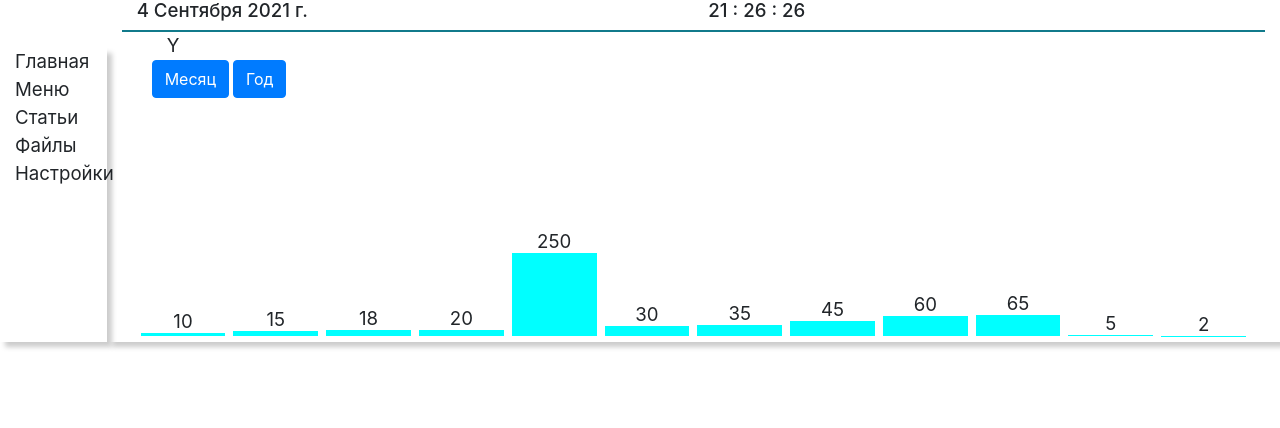
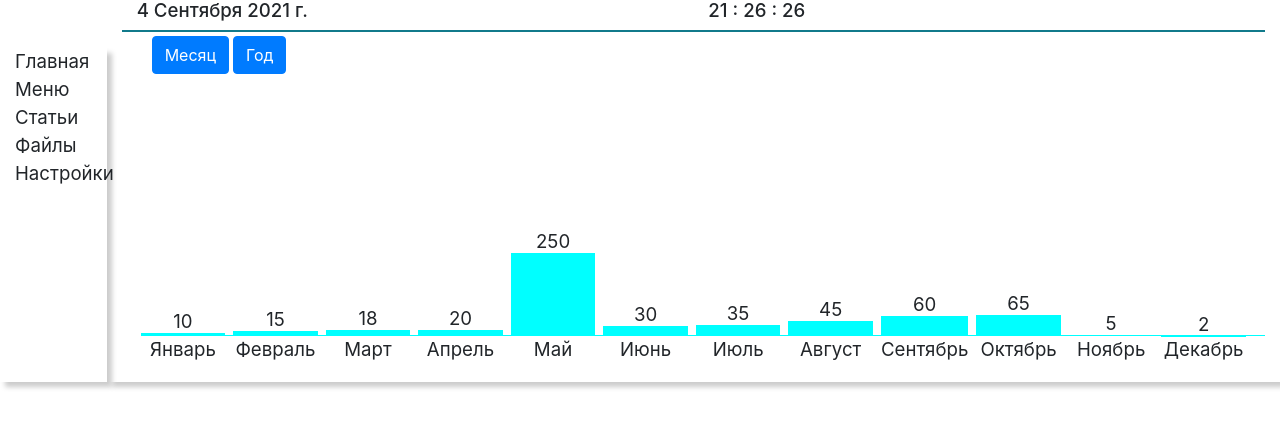
Before and after one commit to dimaarion/metrika, a React (Create React App) app: page / in a window 1280 px wide. Shown: the top 428 px of the page. Built offline with nearby package versions, Linux system fonts and the light colour scheme.

Commit message:
dimaarion/metrika.git

```diff
--- a/public/host/month.json
+++ b/public/host/month.json
@@ -1,126 +1,157 @@
 [
   {
     "id": 1,
-    "host": 100
+    "host": 100,
+    "name": 1
   },
   {
     "id": 2,
-    "host": 150
+    "host": 150,
+    "name": 2
   },
   {
     "id": 3,
-    "host": 180
+    "host": 180,
+    "name": 3
   },
   {
     "id": 4,
-    "host": 200
+    "host": 200,
+    "name": 4
   },
   {
     "id": 5,
-    "host": 250
+    "host": 250,
+    "name": 5
   },
   {
     "id": 6,
-    "host": 30
+    "host": 30,
+    "name": 6
   },
   {
     "id": 7,
-    "host": 35
+    "host": 35,
+    "name": 7
   },
   {
     "id": 8,
-    "host": 45
+    "host": 45,
+    "name": 8
   },
   {
     "id": 9,
-    "host": 60
+    "host": 60,
+    "name": 9
   },
   {
     "id": 10,
-    "host": 65
+    "host": 65,
+    "name": 10
   },
   {
     "id": 11,
-    "host": 5
+    "host": 5,
+    "name": 11
   },
   {
     "id": 12,
-    "host": 2
+    "host": 2,
+    "name": 12
   },
   {
     "id": 13,
-    "host": 2
+    "host": 2,
+    "name": 13
   },
   {
     "id": 14,
-    "host": 2
+    "host": 2,
+    "name": 14
   },
   {
     "id": 15,
-    "host": 2
+    "host": 2,
+    "name": 15
   },
   {
     "id": 16,
-    "host": 2
+    "host": 2,
+    "name": 16
   },
   {
     "id": 17,
-    "host": 2
+    "host": 2,
+    "name": 17
   },
   {
     "id": 18,
-    "host": 2
+    "host": 2,
+    "name": 18
   },
   {
     "id": 19,
-    "host": 2
+    "host": 2,
+    "name": 19
   },
   {
     "id": 20,
-    "host": 2
+    "host": 2,
+    "name": 20
   },
   {
     "id": 21,
-    "host": 2
+    "host": 2,
+    "name": 21
   },
   {
     "id": 22,
-    "host": 2
+    "host": 2,
+    "name": 22
   },
   {
     "id": 23,
-    "host": 2
+    "host": 2,
+    "name": 23
   },
   {
     "id": 24,
-    "host": 2
+    "host": 2,
+    "name": 24
   },
   {
     "id": 25,
-    "host": 2
+    "host": 2,
+    "name": 25
   },
   {
     "id": 26,
-    "host": 2
+    "host": 2,
+    "name": 26
   },
   {
     "id": 27,
-    "host": 2
+    "host": 2,
+    "name": 8
   },
   {
     "id": 28,
-    "host": 2
+    "host": 2,
+    "name": 28
   },
   {
     "id": 29,
-    "host": 2
+    "host": 2,
+    "name": 29
   },
   {
     "id": 30,
-    "host": 2
+    "host": 2,
+    "name": 30
   },
   {
     "id": 31,
-    "host": 2
+    "host": 2,
+    "name": 31
   }
 ]
--- a/src/Host.js
+++ b/src/Host.js
@@ -13,6 +13,7 @@ export default function Host(props) {
   };
   const [buttonActive, SetButtonActive] = useState("Y");
   function hostGrafick(arr) {
+    if (arr !== undefined) {
       return arr.map((x) => (
         <div key={x.name + x.id} className="col-sm p-1">
           <div
@@ -26,13 +27,16 @@ export default function Host(props) {
               {x.host}
             </div>
           </div>
+          <div className="text-center">{x.name}</div>
         </div>
       ));
+    } else {
+      return <div>err</div>;
+    }
   }
   return (
     <div className="col-sm" style={styles.hostBlock}>
-      <div className="col-sm buttonHost">
-        {buttonActive}
+      <div className="col-sm buttonHost mt-1">
         <div className="row">
           <div className="pr-1">
             <button
@@ -56,41 +60,10 @@ export default function Host(props) {
       </div>
 
       <div className="row">
-        {buttonActive === "Y"
-          ? props.hostY.map((x) => (
-              <div key={x.name + x.id} className="col-sm p-1">
-                <div
-                  className="hostY"
-                  style={{
-                    height: procent(h, x.host) + "px",
-                    marginTop: h - procent(h, x.host) + "px"
-                  }}
-                >
-                  <div className="text-center" style={styles.hostYNum}>
-                    {x.host}
+        {buttonActive === "Y" ? hostGrafick(props.hostY) : ""}
+        {buttonActive === "M" ? hostGrafick(props.mount) : ""}
       </div>
-                </div>
-              </div>
-            ))
-          : ""}
-        {buttonActive === "M"
-          ? props.mount.map((x) => (
-              <div key={x.name + x.id} className="col-sm p-1">
-                <div
-                  className="hostY"
-                  style={{
-                    height: procent(h, x.host) + "px",
-                    marginTop: h - procent(h, x.host) + "px"
-                  }}
-                >
-                  <div className="text-center" style={styles.hostYNum}>
-                    {x.host}
-                  </div>
-                </div>
-              </div>
-            ))
-          : ""}
-      </div>
+      <div className="hostGrafikName"></div>
     </div>
   );
 }
--- a/src/css/host.css
+++ b/src/css/host.css
@@ -10,5 +10,12 @@
 }
 .metrika {
   height: 100%;
-  padding-bottom: 10px;
+  padding-bottom: 50px;
 }
+.hostGrafikName {
+  background-color: aqua;
+  height: 1px;
+  width: 100%;
+  position: absolute;
+  margin-top: -33px;
+}
```
Also changed, not shown: src/Metrika.js (+1 -9 lines). Lines whose indentation alone changed are shown as unchanged.
